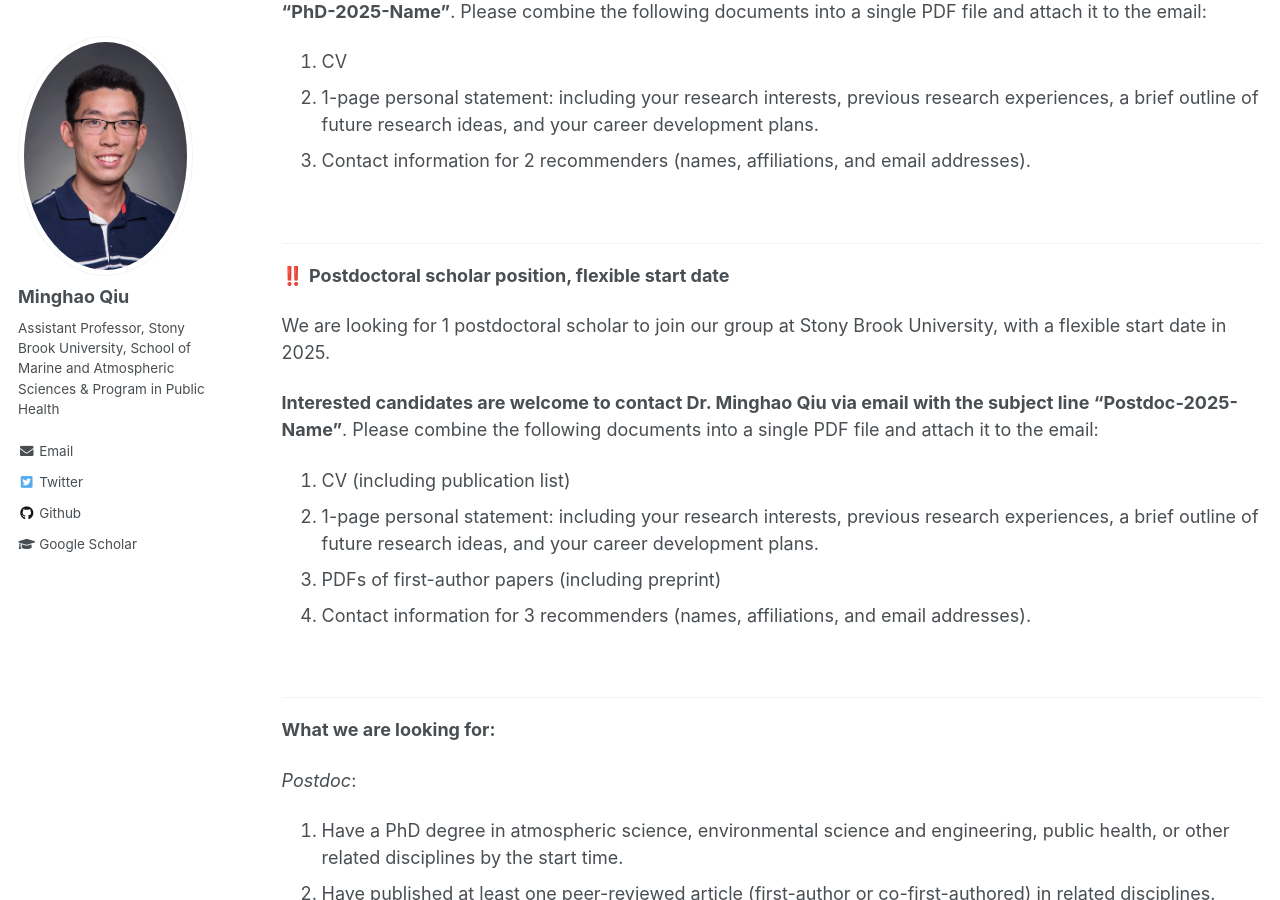
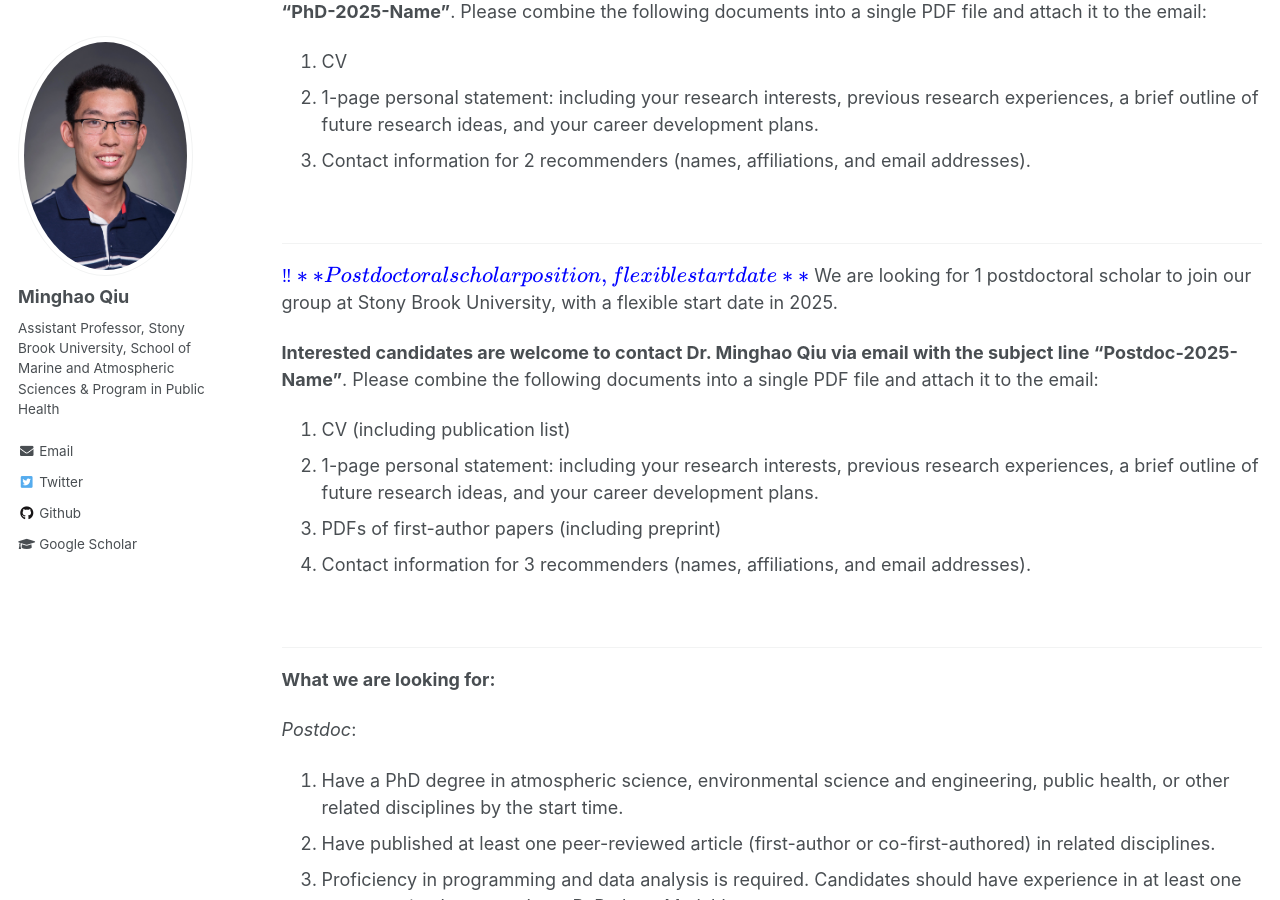
Before and after one commit to mhqiu/mhqiu.github.io, a Jekyll site: the page built from _pages/opportunity.md, in a window 1280 px wide and 900 px high, scrolled down 367 px. Built offline with Jekyll 4.4.1, drawn with Linux system fonts in a browser that asks for light colours; formulas are drawn with MathJax 3.

Commit message:
Update opportunity.md

```diff
--- a/_pages/opportunity.md
+++ b/_pages/opportunity.md
@@ -21,8 +21,7 @@ Candidates should apply through the [PhD program in Marine, Atmospheric, and Sus
 &nbsp;&nbsp;&nbsp;&nbsp;&nbsp;&nbsp;&nbsp;
 
 ----------------------------------------------------------
-‼️ **Postdoctoral scholar position, flexible start date**
-
+$${\color{blue}‼️ **Postdoctoral scholar position, flexible start date**}$$
 We are looking for 1 postdoctoral scholar to join our group at Stony Brook University, with a flexible start date in 2025.
 
 **Interested candidates are welcome to contact Dr. Minghao Qiu via email with the subject line "Postdoc-2025-Name"**. Please combine the following documents into a single PDF file and attach it to the email:
```
